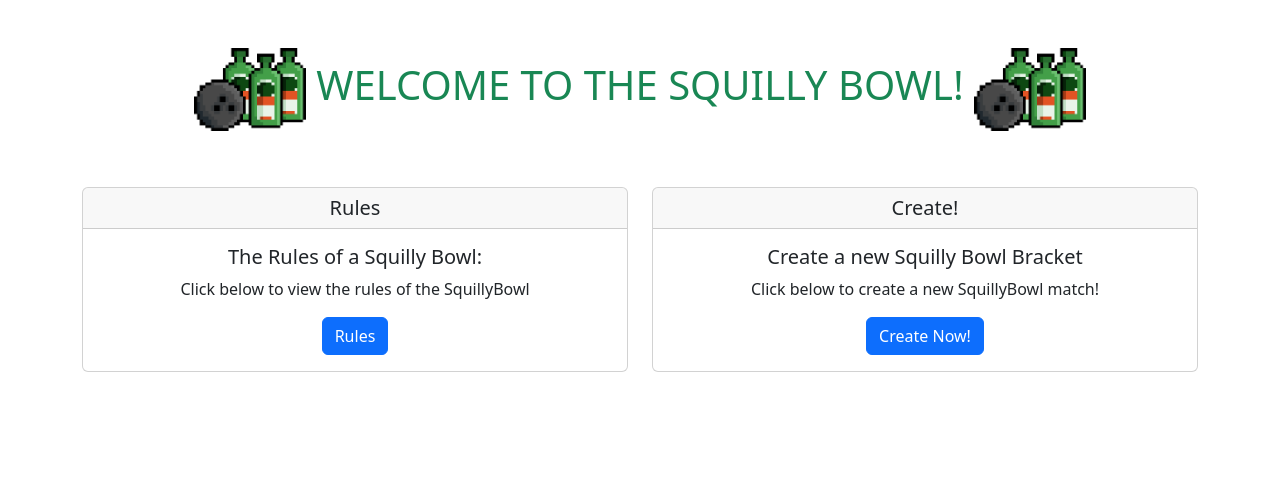
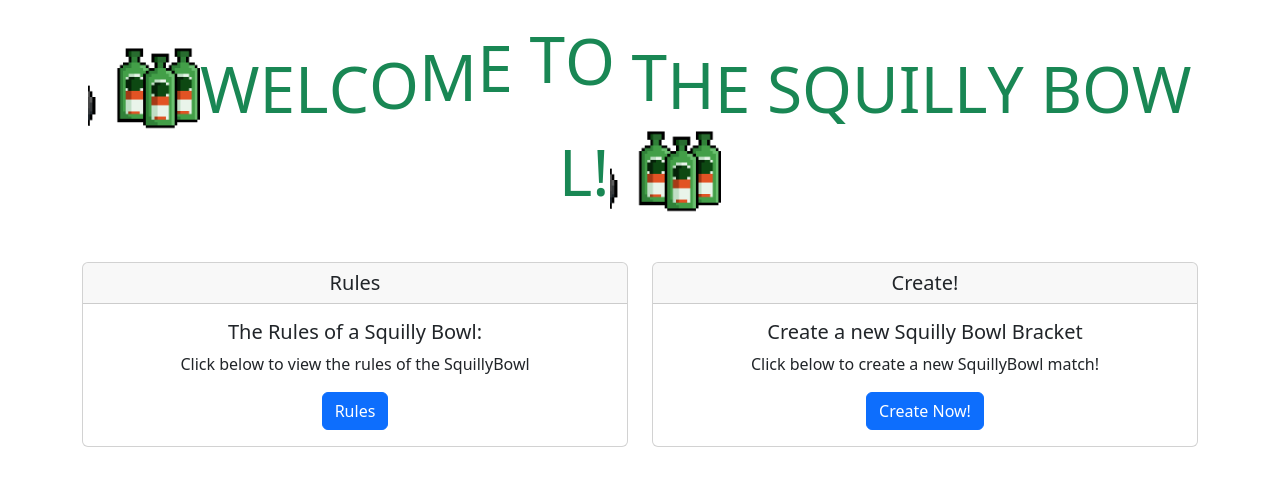
Before and after one commit to rpkruse/squilly-bowl, an Angular app: page /home in a window 1280 px wide. Shown: the top 486 px of the page. Built offline with nearby package versions, Linux system fonts and the light colour scheme.

Commit message:
Added neat animation to home page

```diff
--- a/src/app/components/home/home.component.html
+++ b/src/app/components/home/home.component.html
@@ -1,11 +1,13 @@
 <div class="container text-center mt-5">
   <div class="row mb-5">
     <div class="col-12">
-      <h1 class="text-success">
-        <img class="rounded" src="./assets/Squilly2.png" alt="image">
-        WELCOME TO THE SQUILLY BOWL!
-        <img class="rounded" src="./assets/Squilly2.png" alt="image">
-      </h1>
+      <img class="rounded d-inline" src="./assets/Squilly2.gif" alt="image">
+      <h2 class="d-inline text-success wavy align-middle">
+        @for (letter of textSpans; track letter; let i = $index) {
+          <span [style]="getSpanStyle(i)" [innerHTML]="letter"></span>
+        }
+      </h2>
+      <img class="rounded d-inline" src="./assets/Squilly2.gif" alt="image">
     </div>
   </div>
   <div class="row">
--- a/src/app/components/home/home.component.scss
+++ b/src/app/components/home/home.component.scss
@@ -0,0 +1,52 @@
+.wavy
+{
+  position: relative;
+  -webkit-box-reflect: below -12px linear-gradient(transparent, rgba(0,0,0,0.2));
+}
+.wavy span
+{
+  display: inline-block;
+  font-size: 2em;
+  text-transform: uppercase;
+  animation: animate 2s ease-in-out infinite;
+  animation-delay: calc(0.075s * var(--i))
+}
+@keyframes animate
+{
+  0%
+  {
+    transform: translateY(0px);
+  }
+  20%
+  {
+    transform: translateY(-30px);
+  }
+  40%, 100%
+  {
+    transform: translateY(0px);
+  }
+}
+@media (max-width: 320px)
+{
+  .wavy span{
+    font-size: 110%;
+  }
+}
+@media (max-width: 224px)
+{
+  .wavy span {
+    font-size: 80%;
+  }
+}
+@media (max-width: 205px)
+{
+  .wavy span {
+    font-size: 70%;
+  }
+}
+@media (max-width: 185px)
+{
+  .wavy span {
+    font-size: 50%;
+  }
+}
--- a/src/app/components/home/home.component.ts
+++ b/src/app/components/home/home.component.ts
@@ -1,14 +1,35 @@
 import { Component } from '@angular/core';
 import { URL_ROUTES } from '../../shared/constants';
+import { CommonModule } from '@angular/common';
 
 @Component({
   selector: 'app-home',
   standalone: true,
-  imports: [],
+  imports: [CommonModule],
   templateUrl: './home.component.html',
   styleUrl: './home.component.scss'
 })
 export class HomeComponent {
+  getSpanStyle(index: number): string {
+    return `--i:${index}`;
+  }
+
   get rulesRoute(): string { return URL_ROUTES.RULES }
   get createRoute(): string { return URL_ROUTES.CREATE }
+
+  get textSpans(): string[] {
+    const finalProduct: string[] = [];
+    const text = 'WELCOME TO THE SQUILLY BOWL!';
+
+    text.split('').forEach((letter: string) => {
+      if (letter.trim() === '') {
+        letter = '&nbsp;';
+      }
+      finalProduct.push(letter);
+    });
+
+    console.log(finalProduct);
+
+    return finalProduct;
+  }
 }
```
Also changed, not shown: src/assets/Squilly2.gif (added).
